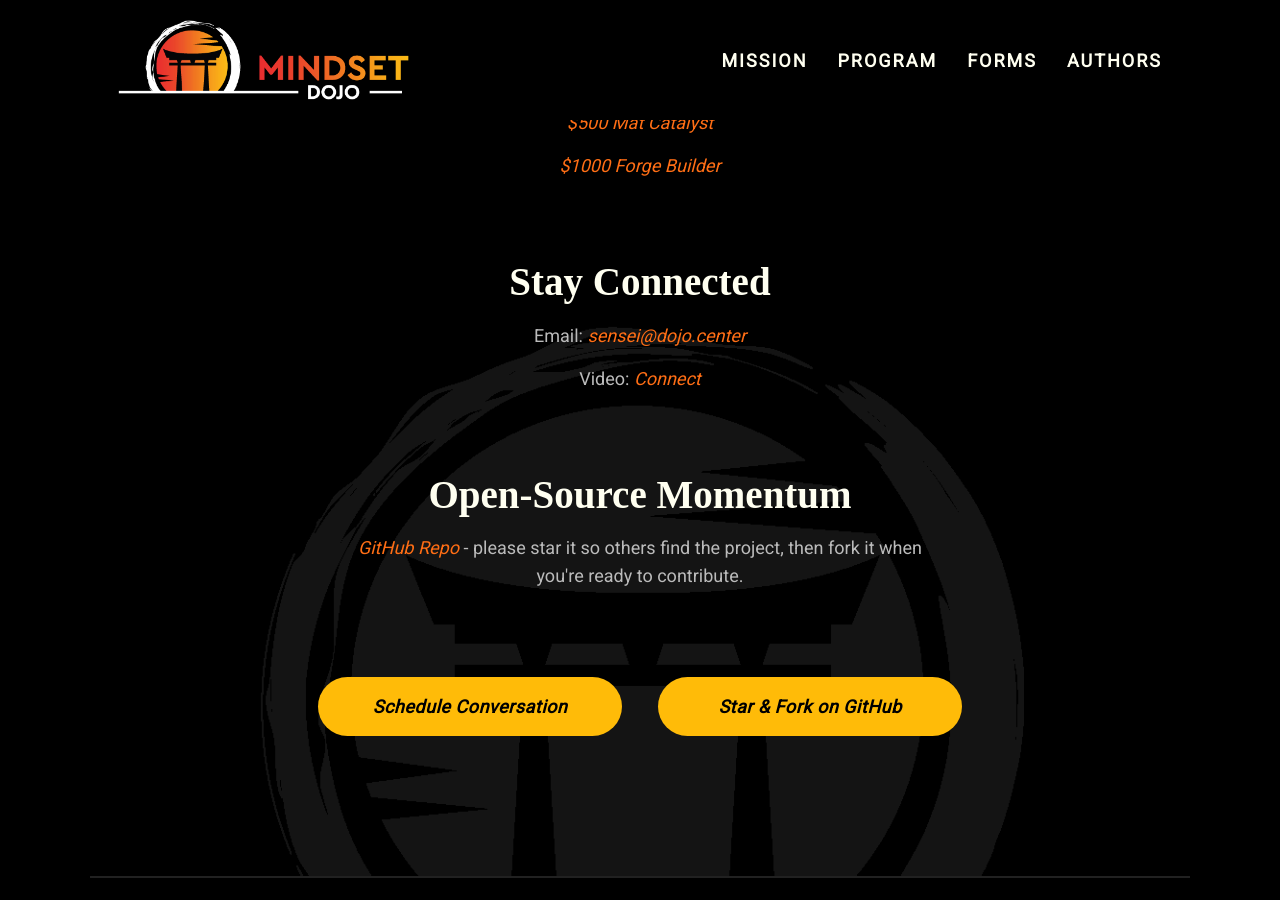
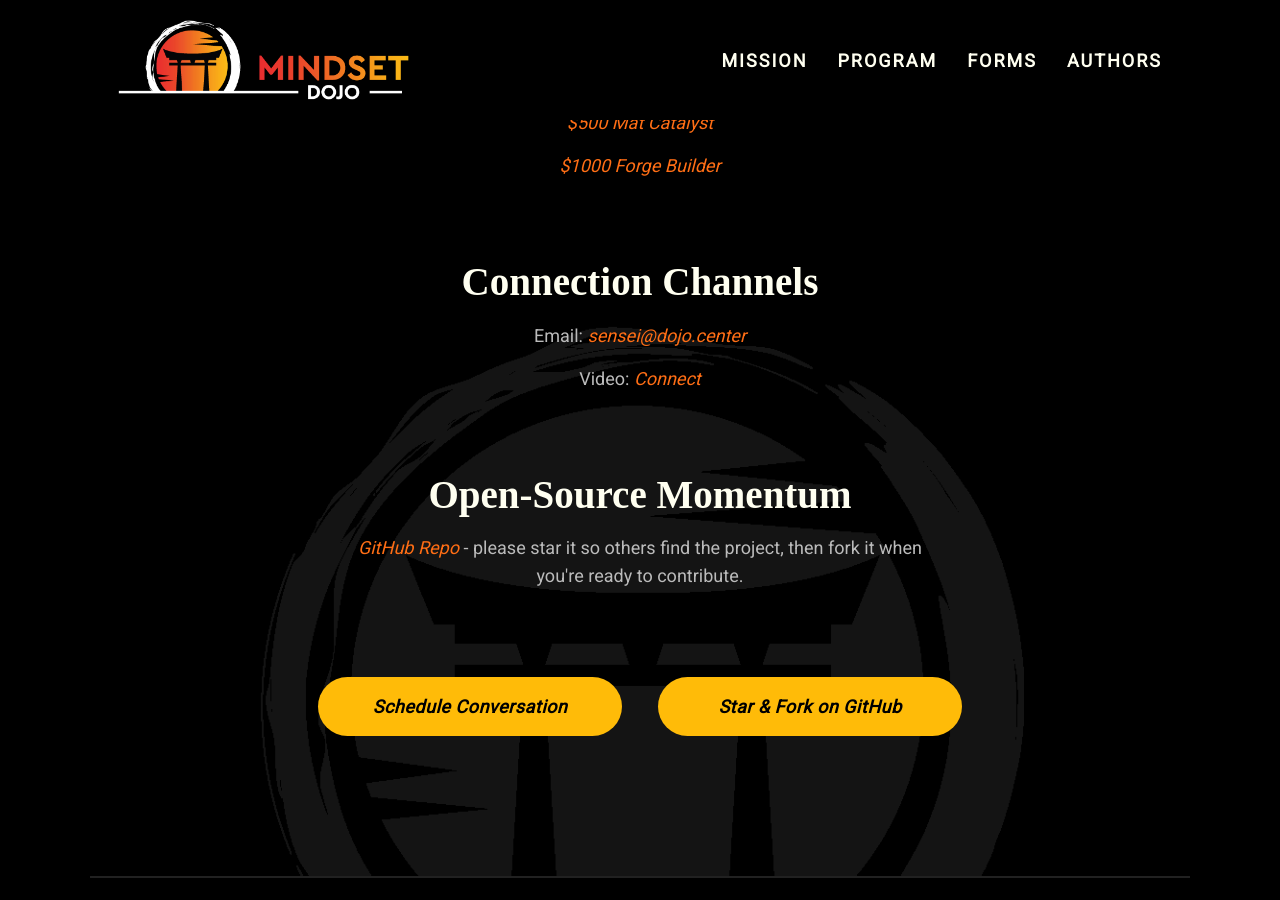
Before and after one commit to mindset-dojo/mindset-dojo.github.io, a Jekyll site: the page built from support.md, in a window 1280 px wide and 900 px high, scrolled down 534 px. Built offline with Jekyll 4.4.1, drawn with Linux system fonts in a browser that asks for light colours; some web fonts are replaced.

Commit message:
refactor(support): change connection label.

```diff
--- a/_data/sections/support.yaml
+++ b/_data/sections/support.yaml
@@ -20,7 +20,7 @@ sections:
         - "<a href=\"https://1000.contribute.mindset.dojo.center/\" target=\"_blank\" rel=\"noopener\">$1000 Forge Builder</a>"
   - type: text
     data:
-      label: "Stay Connected"
+      label: "Connection Channels"
       items:
         - "Email: <a href=\"mailto:sensei@dojo.center\">sensei@dojo.center</a>"
         - "Video: <a href=\"https://connect.mindset.dojo.center\">Connect</a>"
```
